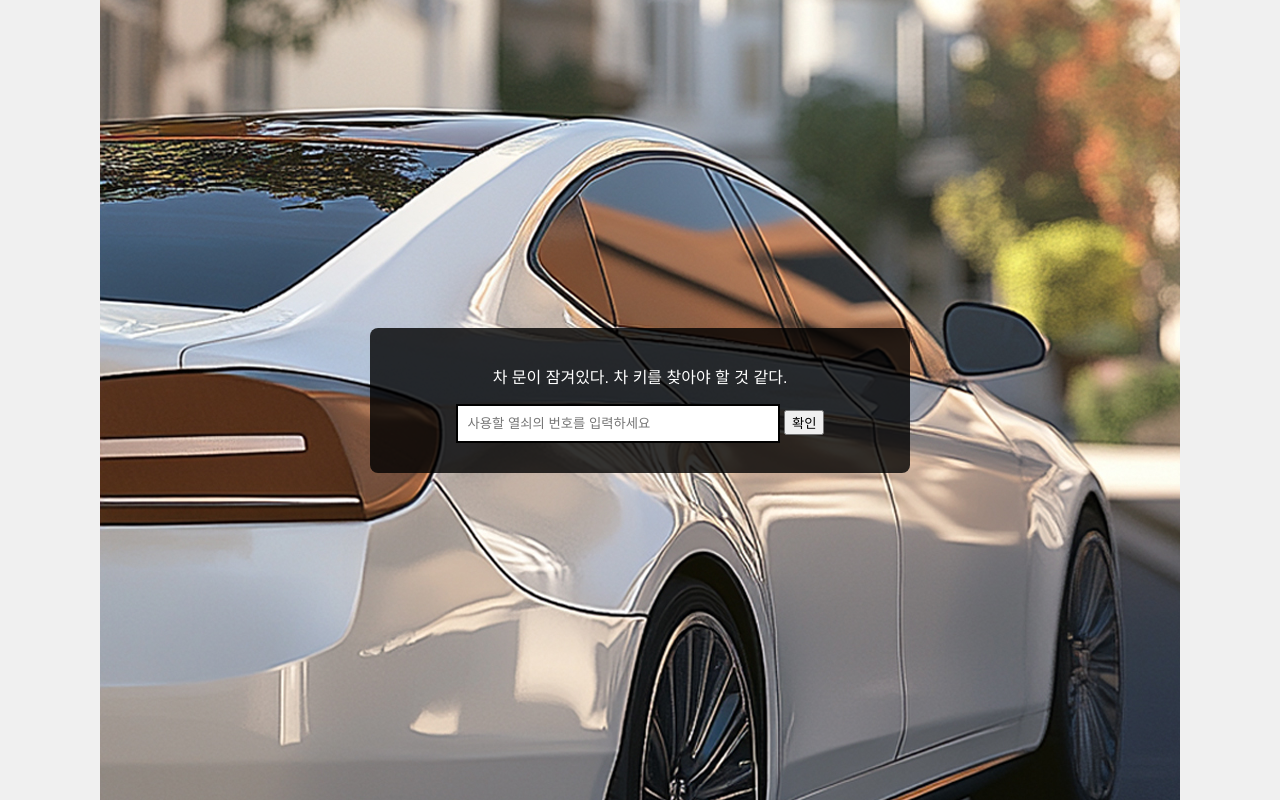
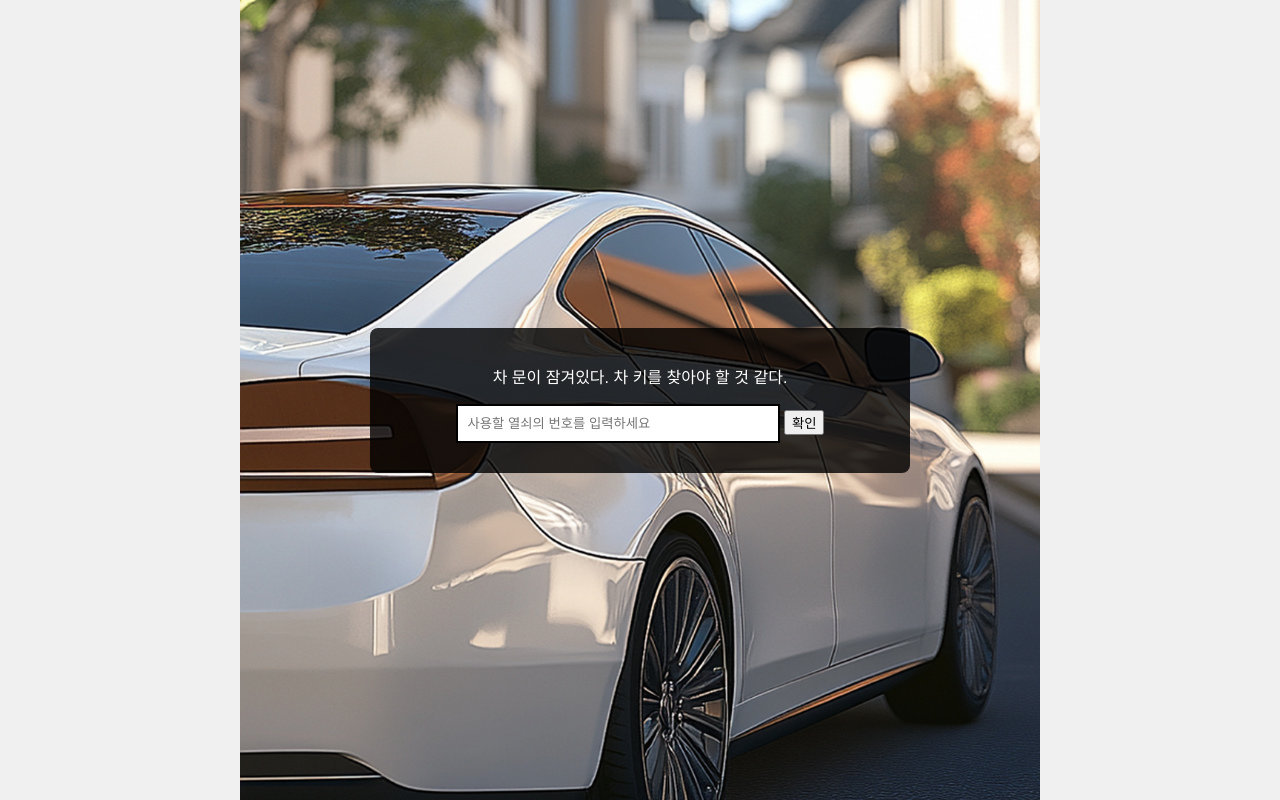
Before and after one commit to hellowsuns/oldcar, a plain HTML site: page index.html in a window 1280 px wide. Drawn offline with Linux system fonts and the light colour scheme.

Commit message:
Update styles.css

```diff
--- a/styles.css
+++ b/styles.css
@@ -8,11 +8,10 @@ body {
     height: 100vh;
     background-color: #f0f0f0;
     background-image: url('initial_background.jpg'); /* 초기 배경이미지 */
-    background-size: auto;
+    background-size: contain; /* 배경 이미지가 화면에 맞게 조정됨 */
     background-position: center;
     background-repeat: no-repeat;
 }
-
 /* 비밀번호 입력창과 안내창 박스 스타일 */
 .box {
     background-color: rgba(0, 0, 0, 0.8);
```
